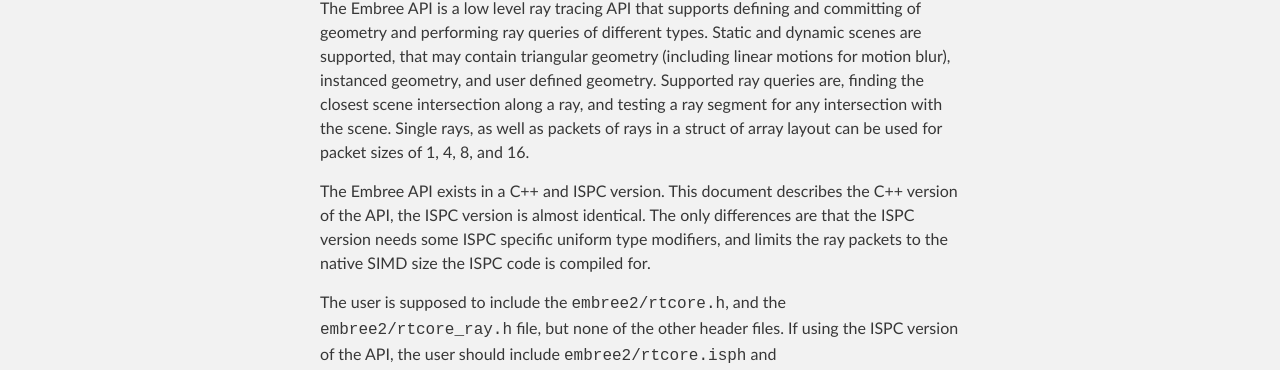
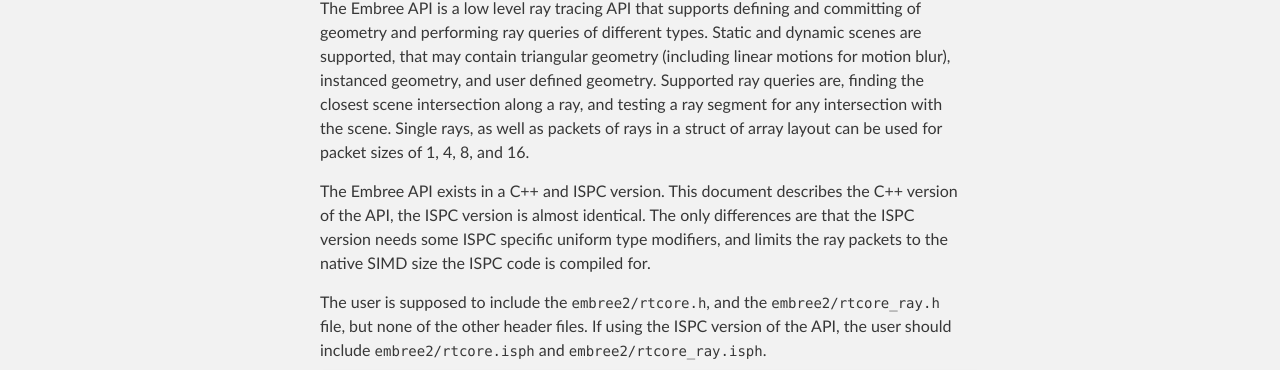
Before and after one commit to embree/embree.github.com, a plain HTML site: page api.html in a window 1280 px wide. Shown: the part 358-728 px from the top of the page. Drawn offline with Linux system fonts and the light colour scheme.

Commit message:
font fixes for internet explorer

```diff
--- a/stylesheets/stylesheet.css
+++ b/stylesheets/stylesheet.css
@@ -190,7 +190,9 @@
 code {
 #  font-style: italic;
 #  font-weight: bold;
-  font-family: Terminal, monospace;
+#  font-family: Terminal, monospace;
+  font-family: Monaco, "Bitstream Vera Sans Mono", "Lucida Console", Terminal, monospace;
+  font-size: 14px;
 #  padding: 3px;
 #  margin: 0 3px;
 #  box-shadow: 0 0 10px rgba(0,0,0,.1);
```
